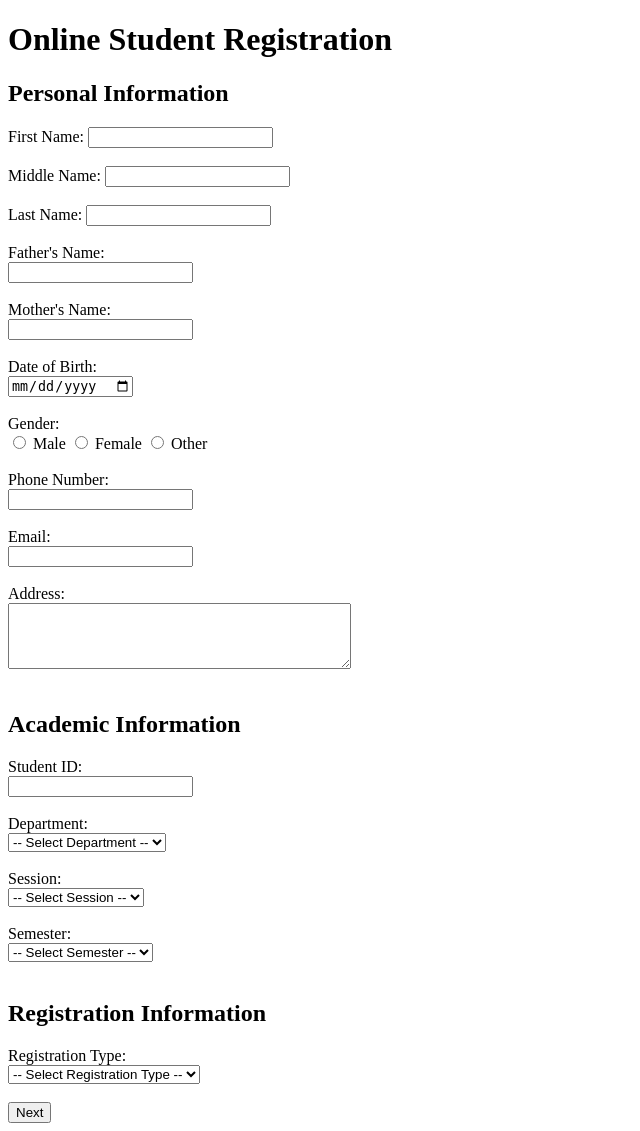
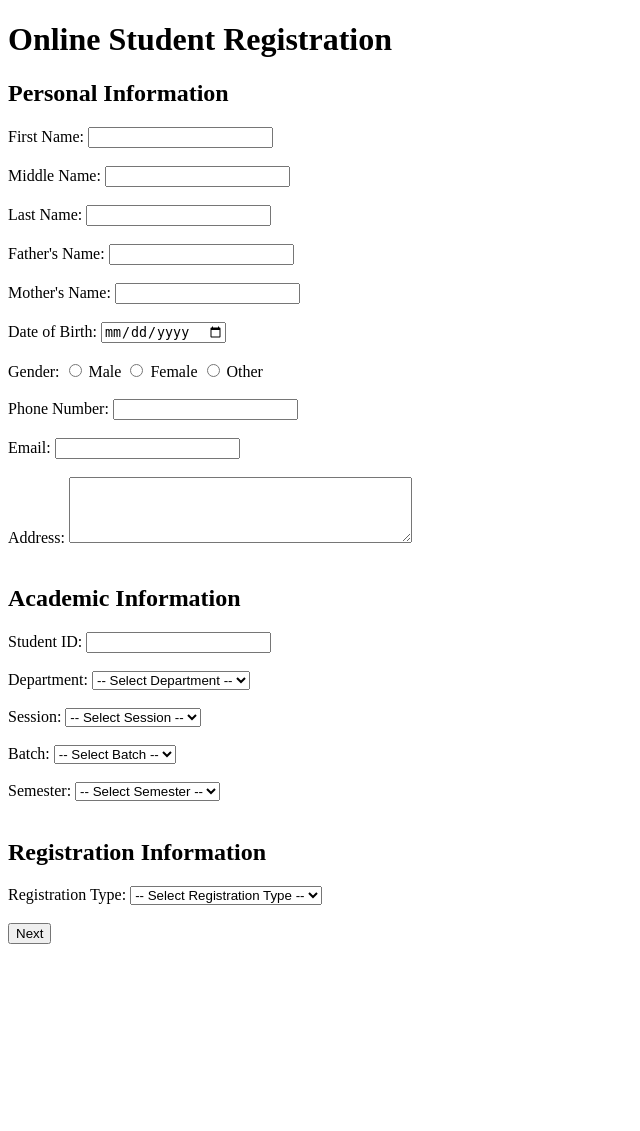
Before and after one commit to saifprof1/online-registration-system, a PHP site: page /register.php in a window 1280 px wide. Shown: the whole page, without its empty margins (0-640 px from the left). After the commit the page ends 944 px from the top, so only its background shows below. Run offline with PHP 8.4, Linux system fonts and the light colour scheme; data comes from the database, SQL or seed files in the repository; both versions use the stored data as it was after the commit.

Commit message:
Add batch management to registration system

```diff
--- a/register.php
+++ b/register.php
@@ -16,6 +16,7 @@ if ($_SERVER["REQUEST_METHOD"] == "POST") {
         empty($_POST['student_id']) ||
         empty($_POST['department_id']) ||
         empty($_POST['session_id']) ||
+        empty($_POST['batch_id']) ||
         empty($_POST['semester_id']) ||
         empty($_POST['registration_type'])
     ) {
@@ -55,6 +56,7 @@ if ($_SERVER["REQUEST_METHOD"] == "POST") {
 
     $department_id = $_POST['department_id'] ?? '';
     $session_id = $_POST['session_id'] ?? '';
+    $batch_id = $_POST['batch_id'] ?? '';
     $semester_id = $_POST['semester_id'] ?? '';
     $registration_type = $_POST['registration_type'] ?? '';
 
@@ -66,13 +68,13 @@ if ($_SERVER["REQUEST_METHOD"] == "POST") {
         (student_id, first_name, middle_name, last_name,
          father_name, mother_name, date_of_birth, gender,
          phone, email, address,
-         department_id, session_id, semester_id)
-        VALUES (?, ?, ?, ?, ?, ?, ?, ?, ?, ?, ?, ?, ?, ?)";
+         department_id, session_id, batch_id, semester_id)
+        VALUES (?, ?, ?, ?, ?, ?, ?, ?, ?, ?, ?, ?, ?, ?, ?)";
 
 $stmt = $conn->prepare($sql);
 
 $stmt->bind_param(
-    "sssssssssssiii",
+    "sssssssssssiiii",
     $student_id,
     $first_name,
     $middle_name,
@@ -355,7 +358,27 @@ echo '</div>';
 </select>
         <br><br>
 
-        <label for="semester_id">Semester:</label><br>
+        <label for="batch_id">Batch:</label>
+<select id="batch_id" name="batch_id" required>
+    <option value="">-- Select Batch --</option>
+
+    <?php
+    $batch_query = "SELECT batch_id, batch_name FROM batches ORDER BY batch_id";
+    $batch_result = $conn->query($batch_query);
+
+    while ($batch = $batch_result->fetch_assoc()) {
+        echo "<option value='" . $batch['batch_id'] . "'"
+            . (($batch['batch_id'] == ($_POST['batch_id'] ?? '')) ? ' selected' : '')
+            . ">"
+            . htmlspecialchars($batch['batch_name'])
+            . "</option>";
+    }
+    ?>
+</select>
+
+<br><br>
+
+        <label for="semester_id">Semester:</label>
         <select id="semester_id" name="semester_id" required>
     <option value="">-- Select Semester --</option>
 
```
Also changed, not shown: other parts of register.php (+12 -11 lines), database/database.sql (+18 -0 lines).
